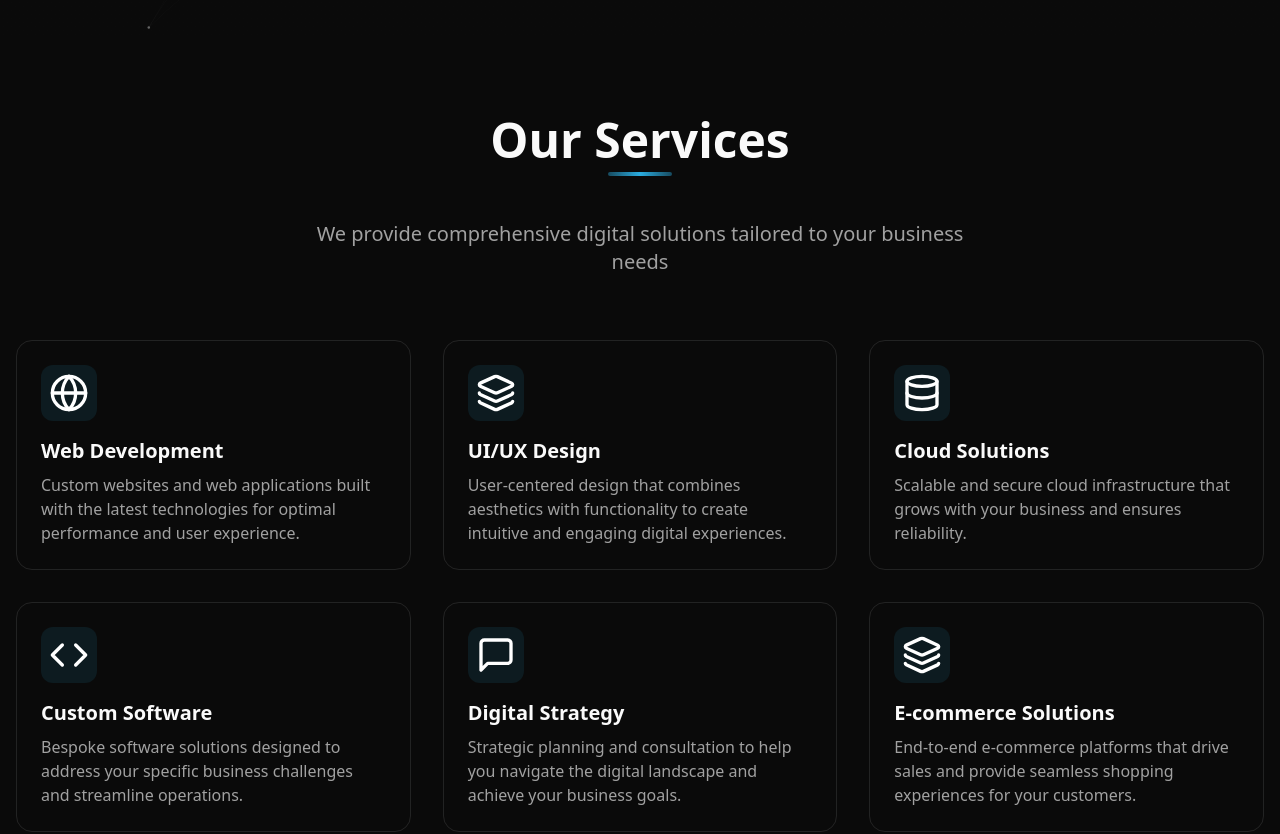
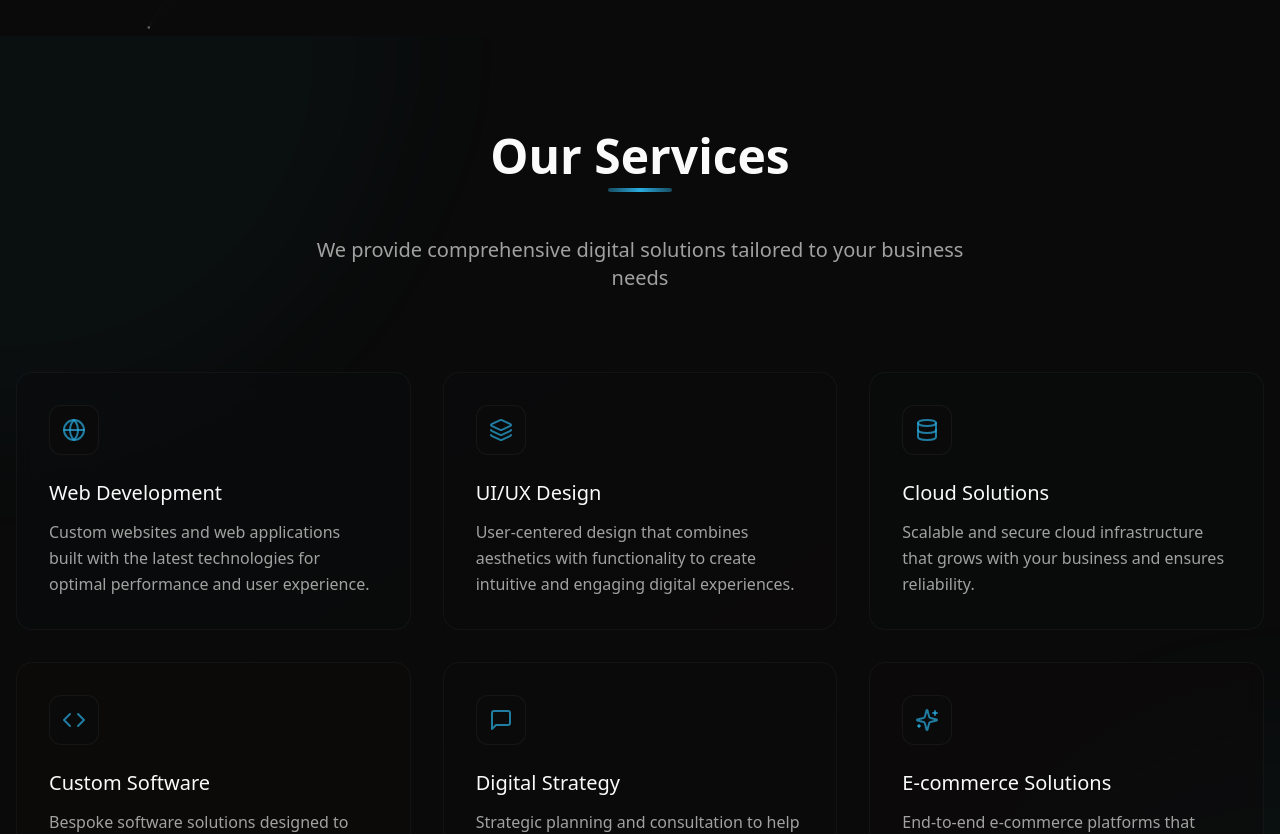
Before and after one commit to Abdulhamidsa/norpus, a Next.js app: page / in a window 1280 px wide. Shown: the part 764-1598 px from the top of the page. Built offline with nearby package versions, Linux system fonts and the light colour scheme.

Commit message:
feat: enhance Services component layout and improve ServiceCard styling

```diff
--- a/src/components/Services.tsx
+++ b/src/components/Services.tsx
@@ -1,57 +1,89 @@
 import { useTranslation } from "@/hooks/use-translation";
 import { motion } from "framer-motion";
-import { Globe, Layers, Database, Code, MessageSquare } from "lucide-react";
+import { Globe, Layers, Database, Code, MessageSquare, Sparkles } from "lucide-react";
 import React, { forwardRef } from "react";
 import { SectionHeading } from "./ui/section-heading";
+import { cn } from "@/lib/utils";
+import { useMobile } from "@/hooks/use-mobile";
 
-type HeroProps = {
+type ServicesProps = {
   enterButton: () => void;
   leaveLink?: () => void;
 };
 
-export const Services = forwardRef<HTMLDivElement, HeroProps>(({ enterButton, leaveLink }, ref) => {
+export const Services = forwardRef<HTMLDivElement, ServicesProps>(({ enterButton, leaveLink }, ref) => {
   const { t } = useTranslation();
+  const isMobile = useMobile();
 
   return (
-    <>
-      {/* Services Section */}
-      <section ref={ref} className="py-20">
-        <div className="container mx-auto px-4">
-          <motion.div initial={{ opacity: 0 }} whileInView={{ opacity: 1 }} viewport={{ once: true }} transition={{ duration: 0.6 }} className="mb-16">
-            <SectionHeading>{t("services.title")}</SectionHeading>
-            <p className="text-xl text-muted-foreground max-w-2xl mx-auto text-center">{t("services.subtitle")}</p>
-          </motion.div>
+    <section ref={ref} className="py-24 relative overflow-hidden">
+      {/* Subtle background elements */}
+      <div className="absolute inset-0 bg-gradient-to-b from-background via-background to-background pointer-events-none"></div>
+      <div className="absolute w-[800px] h-[800px] -top-[400px] -left-[400px] bg-primary/3 rounded-full blur-3xl"></div>
+      <div className="absolute w-[600px] h-[600px] -bottom-[300px] -right-[300px] bg-secondary/3 rounded-full blur-3xl"></div>
 
-          <div className="grid grid-cols-1 md:grid-cols-2 lg:grid-cols-3 gap-8">
-            <ServiceCard icon={<Globe className="h-10 w-10" />} title={t("services.web.title")} description={t("services.web.description")} delay={0} onMouseEnter={enterButton} onMouseLeave={leaveLink} />
-            <ServiceCard icon={<Layers className="h-10 w-10" />} title={t("services.uiux.title")} description={t("services.uiux.description")} delay={0.1} onMouseEnter={enterButton} onMouseLeave={leaveLink} />
-            <ServiceCard icon={<Database className="h-10 w-10" />} title={t("services.cloud.title")} description={t("services.cloud.description")} delay={0.2} onMouseEnter={enterButton} onMouseLeave={leaveLink} />
-            <ServiceCard icon={<Code className="h-10 w-10" />} title={t("services.software.title")} description={t("services.software.description")} delay={0.3} onMouseEnter={enterButton} onMouseLeave={leaveLink} />
-            <ServiceCard icon={<MessageSquare className="h-10 w-10" />} title={t("services.strategy.title")} description={t("services.strategy.description")} delay={0.4} onMouseEnter={enterButton} onMouseLeave={leaveLink} />
-            <ServiceCard icon={<Layers className="h-10 w-10" />} title={t("services.ecommerce.title")} description={t("services.ecommerce.description")} delay={0.5} onMouseEnter={enterButton} onMouseLeave={leaveLink} />
-          </div>
+      <div className="container mx-auto px-4 relative">
+        <motion.div initial={{ opacity: 0, y: 20 }} whileInView={{ opacity: 1, y: 0 }} viewport={{ once: true }} transition={{ duration: 0.6 }} className="mb-16 md:mb-20">
+          <SectionHeading>{t("services.title")}</SectionHeading>
+          <p className="text-xl text-muted-foreground max-w-2xl mx-auto text-center">{t("services.subtitle")}</p>
+        </motion.div>
+
+        <div className="grid grid-cols-1 sm:grid-cols-2 lg:grid-cols-3 gap-6 md:gap-8">
+          <ServiceCard icon={<Globe />} title={t("services.web.title")} description={t("services.web.description")} color="from-blue-500/20 to-cyan-500/20" delay={0.1} onMouseEnter={enterButton} onMouseLeave={leaveLink} />
+          <ServiceCard icon={<Layers />} title={t("services.uiux.title")} description={t("services.uiux.description")} color="from-purple-500/20 to-pink-500/20" delay={0.2} onMouseEnter={enterButton} onMouseLeave={leaveLink} />
+          <ServiceCard icon={<Database />} title={t("services.cloud.title")} description={t("services.cloud.description")} color="from-emerald-500/20 to-teal-500/20" delay={0.3} onMouseEnter={enterButton} onMouseLeave={leaveLink} />
+          <ServiceCard icon={<Code />} title={t("services.software.title")} description={t("services.software.description")} color="from-orange-500/20 to-amber-500/20" delay={0.4} onMouseEnter={enterButton} onMouseLeave={leaveLink} />
+          <ServiceCard icon={<MessageSquare />} title={t("services.strategy.title")} description={t("services.strategy.description")} color="from-indigo-500/20 to-violet-500/20" delay={0.5} onMouseEnter={enterButton} onMouseLeave={leaveLink} />
+          <ServiceCard icon={<Sparkles />} title={t("services.ecommerce.title")} description={t("services.ecommerce.description")} color="from-rose-500/20 to-red-500/20" delay={0.6} onMouseEnter={enterButton} onMouseLeave={leaveLink} />
         </div>
-      </section>
-    </>
+      </div>
+    </section>
   );
 });
+
 Services.displayName = "Services";
 
-// Component for service cards
-function ServiceCard({ icon, title, description, delay = 0, onMouseEnter, onMouseLeave }: { icon: React.ReactNode; title: string; description: string; delay?: number; onMouseEnter?: () => void; onMouseLeave?: () => void }) {
+// Enhanced service card component
+function ServiceCard({
+  icon,
+  title,
+  description,
+  color = "from-primary/20 to-secondary/20",
+  delay = 0,
+  onMouseEnter,
+  onMouseLeave,
+}: {
+  icon: React.ReactNode;
+  title: string;
+  description: string;
+  color?: string;
+  delay?: number;
+  onMouseEnter?: () => void;
+  onMouseLeave?: () => void;
+}) {
   return (
     <motion.div
-      initial={{ opacity: 0 }}
-      whileInView={{ opacity: 1 }}
+      initial={{ opacity: 0, y: 30 }}
+      whileInView={{ opacity: 1, y: 0 }}
       viewport={{ once: true }}
-      transition={{ duration: 0.5, delay }}
-      className=" border border-border rounded-xl hover:border-primary/30 p-6 hover:shadow-lg transition-all"
+      transition={{ duration: 0.6, delay }}
+      className={cn("group relative rounded-xl", "p-6 md:p-8 transition-all duration-300", "border border-border/40 hover:border-primary/30", "bg-background/50 backdrop-blur-sm")}
       onMouseEnter={onMouseEnter}
       onMouseLeave={onMouseLeave}
     >
-      <div className="w-14 h-14 rounded-lg bg-primary/10 flex items-center justify-center mb-4 text-white">{icon}</div>
-      <h3 className="text-xl font-bold mb-2">{title}</h3>
-      <p className="text-muted-foreground">{description}</p>
+      {/* Subtle background gradient */}
+      <div className={cn("absolute inset-0 bg-gradient-to-br opacity-[0.04] group-hover:opacity-[0.07] transition-opacity duration-500", color)} />
+
+      {/* Icon with minimal styling that works on all devices */}
+      <div className="relative z-10 mb-6 flex items-start">
+        <div className={cn("rounded-lg p-3", "flex items-center justify-center", "bg-background border border-border/50", "text-primary/70 group-hover:text-primary transition-colors duration-300")}>
+          <div className="h-6 w-6">{icon}</div>
+        </div>
+      </div>
+
+      {/* Simple content styling that looks good on all devices */}
+      <h3 className="text-xl font-medium mb-3 relative z-10 text-foreground group-hover:text-primary transition-colors duration-300">{title}</h3>
+      <p className="text-muted-foreground leading-relaxed relative z-10">{description}</p>
     </motion.div>
   );
 }
```
